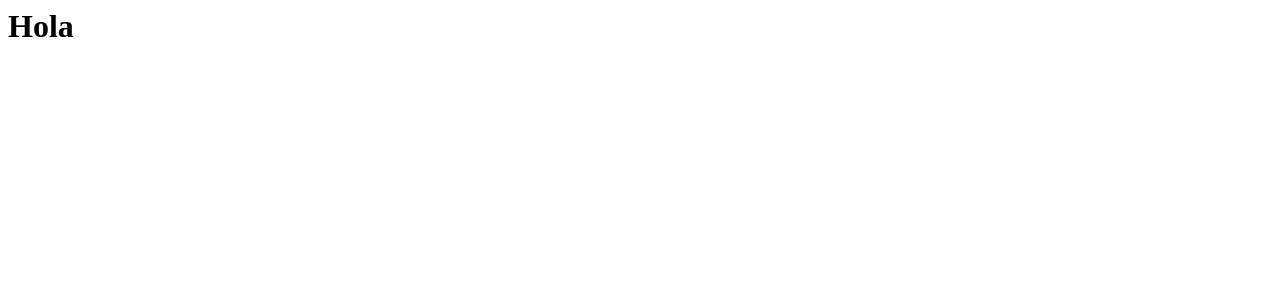
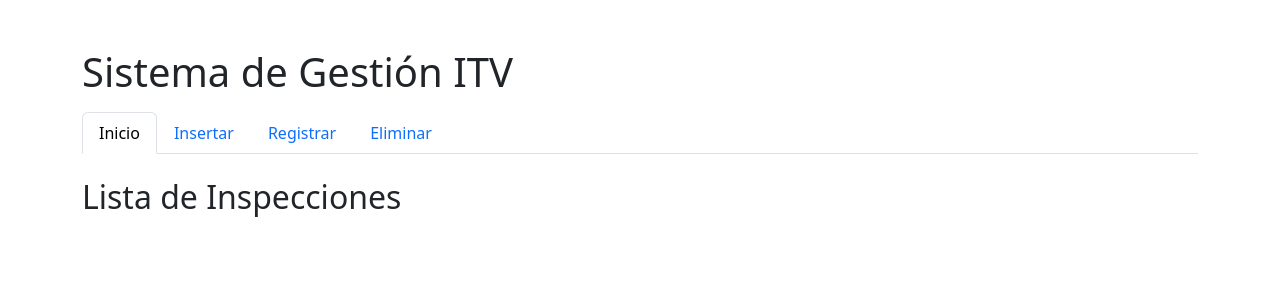
Before and after one commit to MARIACF97/ITV, a PHP site: page / in a window 1280 px wide. Before the commit the part shown is almost empty. Shown: the top 300 px of the page. Run offline with PHP 8.4, Linux system fonts and the light colour scheme.

Commit message:
login_veh

```diff
--- a/index.php
+++ b/index.php
@@ -1 +1,25 @@
-<h1>Hola</h1>
+<!DOCTYPE html>
+<html lang="en">
+<head>
+    <meta charset="UTF-8">
+    <meta name="viewport" content="width=device-width, initial-scale=1.0">
+    <title>Gestión ITV</title>
+    <link href="https://cdn.jsdelivr.net/npm/bootstrap@5.3.0-alpha3/dist/css/bootstrap.min.css" rel="stylesheet">
+</head>
+<body>
+<div class="container">
+    <h1 class="mt-5">Sistema de Gestión ITV</h1>
+    <ul class="nav nav-tabs mt-3">
+        <li class="nav-item"><a class="nav-link active" href="#">Inicio</a></li>
+        <li class="nav-item"><a class="nav-link" href="php/insertar.php">Insertar</a></li>
+        <li class="nav-item"><a class="nav-link" href="php/registrar.php">Registrar</a></li>
+        <li class="nav-item"><a class="nav-link" href="php/eliminar.php">Eliminar</a></li>
+    </ul>
+    <div class="mt-4">
+        <h2>Lista de Inspecciones</h2>
+        <!-- Aquí se mostrarán los datos -->
+    </div>
+</div>
+<script src="https://cdn.jsdelivr.net/npm/bootstrap@5.3.0-alpha3/dist/js/bootstrap.bundle.min.js"></script>
+</body>
+</html>
```
